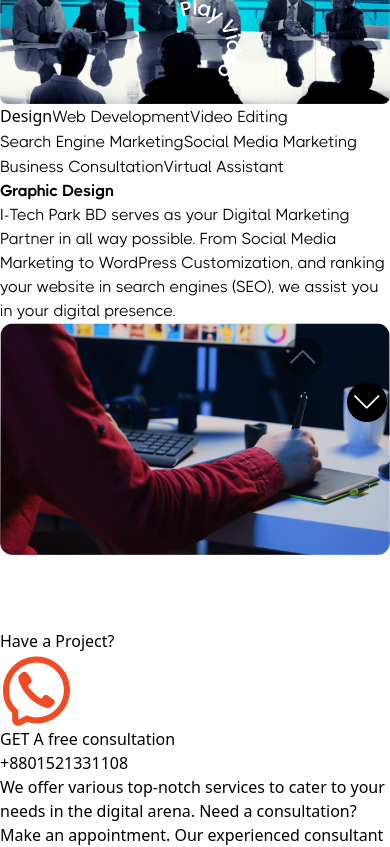
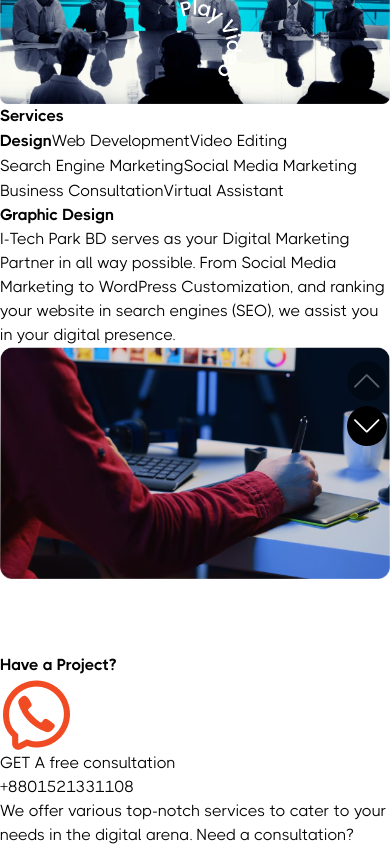
Before and after one commit to titumiranan123/i-tech-park, a React (Vite) app: page / in a window 390 px wide. Shown: the part 1120-1967 px from the top of the page. Built offline with nearby package versions, Linux system fonts and the light colour scheme.

Commit message:
update for responsive

```diff
--- a/src/components/Aboutus.tsx
+++ b/src/components/Aboutus.tsx
@@ -62,7 +62,7 @@ const Aboutus: React.FC = () => {
         data-aos="fade-left" // AOS for basic scroll effect
       >
         <motion.h1
-          className="bold text-[36px] lg:text-[64px] leading-[48px] lg:leading-[76.8px]"
+          className="bold text-left text-[36px] lg:text-[64px] leading-[48px] lg:leading-[76.8px]"
           initial="hidden"
           animate="visible"
           variants={textVariants} // Advanced text entry animation
@@ -70,7 +70,7 @@ const Aboutus: React.FC = () => {
           About Us
         </motion.h1>
         <motion.p
-          className="regular text-[16px] lg:text-[20px] leading-[24px] lg:leading-[30px]"
+          className="regular text-left text-[16px] lg:text-[20px] leading-[24px] lg:leading-[30px]"
           initial="hidden"
           animate="visible"
           variants={textVariants} // Delayed text animation for paragraph
@@ -86,9 +86,10 @@ const Aboutus: React.FC = () => {
           initial={{ opacity: 0 }}
           animate={{ opacity: 1 }}
           transition={{ delay: 1.2, duration: 1 }}
+          className=""
         >
           <motion.div
-            className="py-4 px-6 w-[180px] lg:w-[230px] mt-[32px] lg:mt-[64px] bg-black rounded-[40px] flex justify-center items-center opensans font-[600] text-white shadow text-[14px] lg:text-[20px] gap-2 mx-auto lg:mx-0"
+            className="py-4 px-6 w-[180px] lg:w-[230px] mt-[32px] lg:mt-[64px] bg-black rounded-[40px] flex justify-center items-center opensans font-[600] text-white shadow text-[14px] lg:text-[20px] gap-2  lg:mx-0"
             variants={buttonVariants}
             whileHover="hover"
             whileTap="tap" // Button hover and tap animation using Framer Motion
--- a/src/components/Contactstate.tsx
+++ b/src/components/Contactstate.tsx
@@ -60,7 +60,7 @@ const Contactstate: React.FC = () => {
         >
           <motion.h1
             variants={textVariants}
-            className="text-white font-bold text-[24px] sm:text-[28px] lg:text-[32px] text-center lg:text-left"
+            className="text-white bold text-[24px] sm:text-[28px] lg:text-[32px] text-center lg:text-left"
           >
             Have a Project?
           </motion.h1>
@@ -74,11 +74,13 @@ const Contactstate: React.FC = () => {
             />
             <motion.div
               variants={itemVariants}
-              className="text-white text-center lg:text-left text-[16px] sm:text-[18px] lg:text-[20px] font-[400]"
+              className="text-white  lg:text-left text-[16px] sm:text-[18px] lg:text-[20px] font-[400]"
               data-aos="fade-left" // AOS animation for text
             >
-              <p className="uppercase">GET A free consultation</p>
-              <p>+8801521331108</p>
+              <p className="uppercase text-left regular">
+                GET A free consultation
+              </p>
+              <p className="text-left regular">+8801521331108</p>
             </motion.div>
           </div>
         </motion.div>
@@ -90,22 +92,25 @@ const Contactstate: React.FC = () => {
         >
           <motion.div
             variants={textVariants}
-            className="text-white text-center lg:text-left w-full lg:w-2/3 text-[14px] sm:text-[16px] lg:text-[18px]"
+            className="text-white text-center lg:text-left w-full lg:w-2/3 text-[14px] sm:text-[16px] lg:text-[18px] regular"
           >
             We offer various top-notch services to cater to your needs in the
             digital arena. Need a consultation? Make an appointment. Our
             experienced consultant will reach out at your preferred time.
           </motion.div>
-          <motion.div variants={itemVariants} className="w-full lg:w-auto">
+          <motion.div
+            variants={itemVariants}
+            className="w-full lg:w-auto flex justify-center"
+          >
             <Link
               to={"https://calendly.com/imonofficial2/30min?month=2024-07"}
               target="_blank"
-              className="py-3 sm:py-4 px-4 sm:px-6 bg-[#F04B23] rounded-[40px] flex justify-center items-center opensans font-[600] text-white shadow-md text-[12px] sm:text-[14px] lg:text-[20px] gap-2 w-full lg:w-auto"
+              className=" sm:py-4  sm:px-6 bg-[#F04B23] py-3 px-6 w-[180px] md:w-[230px]   rounded-[40px] flex justify-center items-center opensans font-[600] md:text-[20px] md:leading-[27.24px] text-white shadow text-[12px] gap-2 z-20"
               data-aos="zoom-in" // AOS animation for button
             >
               Book a Call
               <img
-                className="sm:w-6 sm:h-6 lg:w-8 lg:h-8"
+                className="md:w-[36px] md:h-[36px] w-6 h-6"
                 src={arrow}
                 alt="arrow"
               />
--- a/src/components/Heading.tsx
+++ b/src/components/Heading.tsx
@@ -7,16 +7,16 @@ interface headingProp {
 
 const Heading: React.FC<headingProp> = ({ title, subtitle }) => {
   return (
-    <div className="flex flex-col gap-2 justify-center items-center text-center">
+    <div className="flex flex-col gap-2 justify-center items-center text-center px-3">
       <h1
-        className="font-[700] text-[32px] leading-[40px] text-black
+        className=" bold text-[32px] leading-[40px] text-black
         md:text-[48px] md:leading-[58px]
         lg:text-[64px] lg:leading-[76.8px]"
       >
         {title}
       </h1>
       <p
-        className="font-[400] text-[16px] leading-[24px] text-black
+        className="font-[400] text-[16px] leading-[24px] text-black regular
         md:text-[18px] md:leading-[26px]
         lg:text-[20px] lg:leading-[30px]"
       >
--- a/src/index.css
+++ b/src/index.css
@@ -224,8 +224,8 @@ section.bg-gray {
     height: 450px;
   }
   .swiper-button-prev{
-    left:  283px !important;
-    right: auto;
+    left:  auto !important;
+    right: 3px !important;
     rotate: 90deg;
     top: 38% !important;
     background-color: #000000;
@@ -247,3 +247,18 @@ section.bg-gray {
     border-radius: 50%;
 }
 }
+@media (min-width: 641px) and (max-width: 820px) {
+  .swiper {
+    height: 650px;
+  }
+  .swiper-button-prev{
+    left:  auto !important;
+    right: 3px !important;
+    rotate: 90deg;
+    top: 38% !important;
+    background-color: #000000;
+    width: 40px !important;
+    height: 40px !important;
+    border-radius: 50%;
+}
+}
--- a/src/page/Nested.tsx
+++ b/src/page/Nested.tsx
@@ -18,8 +18,8 @@ const Nested: React.FC<{ data: any;}> = ({
     >
       {data.map((s: any, idx: number) => (
         <SwiperSlide key={idx}>
-          <div className="lg:p-[56px] p-3 lg:w-[733px] lg:h-[730px] h-[460px]">
-            <h1 className="bold md:text-[48px] text-[32px] lg:leading-[57.6px] leading-[40px] text-white">{s.title}</h1>
+          <div className="lg:p-[56px] md:p-14 p-3 lg:w-[733px] lg:h-[730px] h-[460px]">
+            <h1 className="bold lg:text-[48px] md:text-[36px] text-[26px] lg:leading-[57.6px] leading-[40px] text-white">{s.title}</h1>
             <p className="regular text-white text-[16px] lg:text-[20px] lg:leading-[30px] leading-[20px] mt-6 ">{s.content}</p>
             <img
               className="lg:w-[621px] mt-[46px] rounded-[20px] lg:h-[370px]"
--- a/src/page/Services.tsx
+++ b/src/page/Services.tsx
@@ -35,7 +35,7 @@ interface Slide {
   }>;
 }
 
-const Teammember: React.FC = () => {
+const TextNavigationSlider: React.FC = () => {
   const [activeIndex, setActiveIndex] = useState(0);
   const swiperRef = useRef<any>(null);
   const mainSlide = useRef<any>(null);
@@ -180,31 +180,36 @@ const Teammember: React.FC = () => {
   };
 
   return (
-    <div className="flex flex-col justify-between lg:flex-row max-w-[1240px] items-center gap-2 mx-auto mt-[60px] lg:mt-[120px] lg:px-0 px-4 ">
+    <div className="flex flex-col justify-between lg:flex-row max-w-[1240px] items-center gap-10 md:gap-10 lg:gap-3 mx-auto mt-[60px] lg:mt-[120px] lg:px-0 px-4 ">
       {/* Left-side Text Navigation */}
-      <div className="w-full lg:w-[460px] lg:h-[441px] rounded-[20px] p-4 flex flex-col justify-center space-y-4 ">
+      <div className="w-full lg:w-[460px] lg:h-[441px] rounded-[20px] ">
+        <h1 className="bold lg:text-[64px] text-[28px] leading-[32px] md:text-[40px] lg:leading-[76.8px]">
+          Services
+        </h1>
+        <div className="flex flex-col justify-center lg:space-y-4 md:space-y-3 space-y-1 mt-[24px]">
           {slides.map((slide, index) => (
             <motion.button
               key={index}
               onClick={() => handleTextNavigationClick(index)}
               whileHover={{ scale: 1.05 }} // Hover effect
               whileTap={{ scale: 0.95 }} // Tap effect
-            className={`text-lg flex items-center text-left transition-all duration-300 text-black ${
+              className={`text-lg flex items-center text-left transition-all duration-300   text-black ${
                 index === activeIndex
-                ? "ms-1 text-[24px] lg:text-[32px] leading-[38.4px] font-bold"
-                : "regular text-[20px] lg:text-[30px]"
+                  ? "ms-1 text-[24px] md:text-[28px] md:leading-[32px]  lg:text-[32px] lg:leading-[38.4px] bold"
+                  : "regular text-[20px] leading-[24px] lg:text-[30px] md:text-[26px] md:leading-[28px]"
               } `}
             >
               <span
                 className={`${
                   index === activeIndex
-                  ? "h-[20px] lg:h-[27px] w-[3px] lg:w-[5px] me-1 bg-[#F04B23]"
+                    ? "h-[20px] md:h-[27px] w-[3px] md:w-[5px] me-1 bg-[#F04B23]"
                     : ""
                 } `}
               ></span>
               {slide.nav}
             </motion.button>
           ))}
+        </div>
       </div>
 
       {/* Main Slider */}
@@ -239,4 +244,4 @@ const Teammember: React.FC = () => {
   );
 };
 
-export default Teammember;
+export default TextNavigationSlider;
```
Also changed, not shown: src/components/Team.tsx (+14 -6 lines), src/page/Home.tsx (+4 -4 lines). Lines whose indentation alone changed are shown as unchanged.
